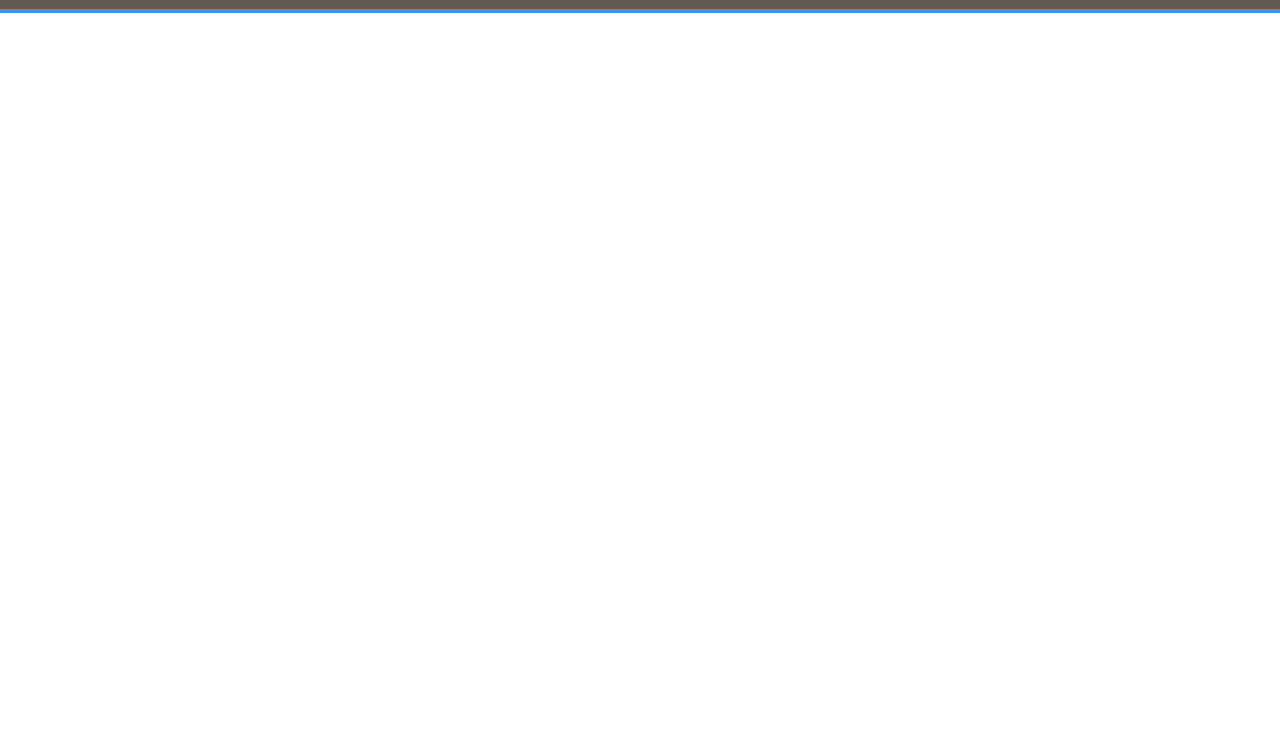
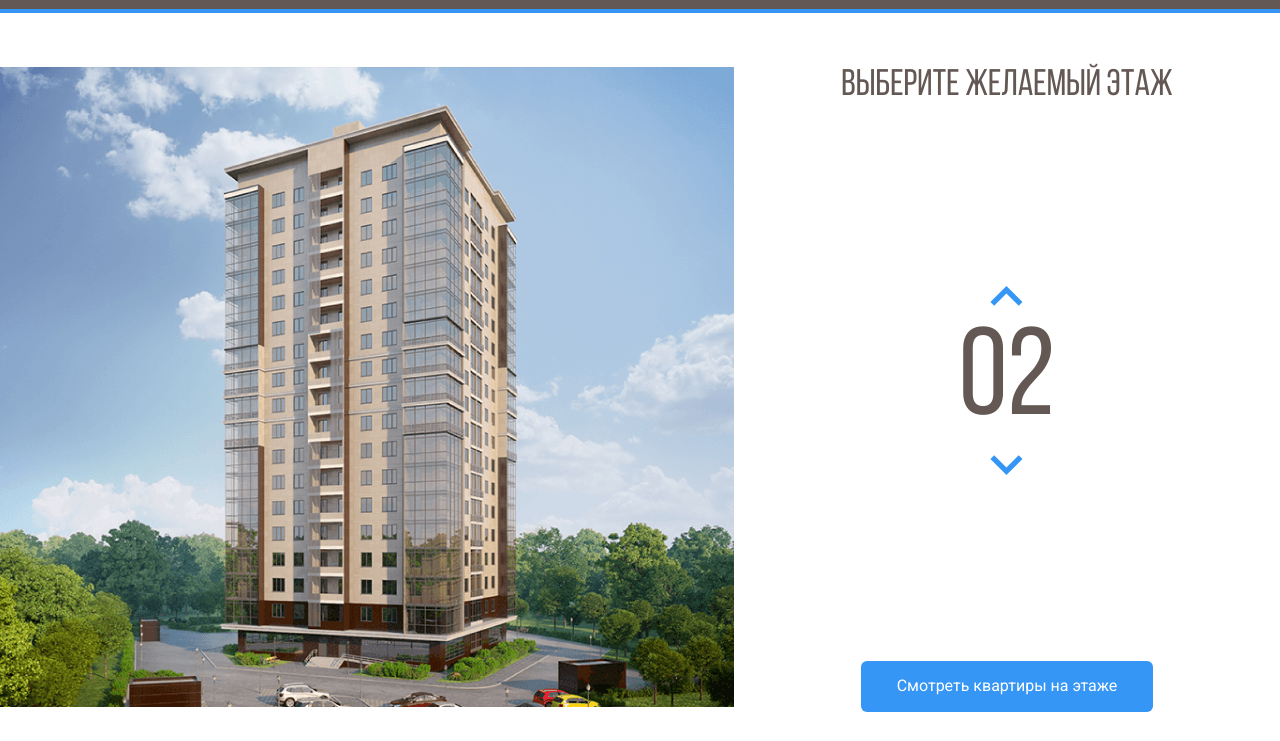
Before and after one commit to Nataly001/melody, a plain HTML site: page index.html in a window 1280 px wide. Shown: the part 59-800 px from the top of the page. Drawn offline with Linux system fonts and the light colour scheme.

Commit message:
Сверстали главную страницу

```diff
--- a/css/style.css
+++ b/css/style.css
@@ -1,3 +1,13 @@
+@font-face {
+  font-family: "Bebas Neue";
+  src: local("BebasNeueRegular"),
+    url("../fonts/BebasNeueRegular.woff2") format("woff2"),
+    url("../fonts/BebasNeueRegular.woff") format("woff");
+  font-weight: normal;
+  font-style: normal;
+  font-display: swap;
+}
+
 * {
   box-sizing: border-box;
 }
@@ -51,3 +61,58 @@ body {
   text-decoration: none;
   color: #fff;
 }
+.main {
+  max-width: 1280px;
+  margin: auto;
+  padding-top: 54px;
+  display: flex;
+}
+.main-info {
+  flex-grow: 1;
+  text-align: center;
+  display: flex;
+  flex-direction: column;
+  align-items: center;
+  justify-content: space-between;
+}
+.home-image path {
+  opacity: 0;
+  cursor: pointer;
+}
+.home-image path:hover {
+  opacity: 1;
+}
+.counter-group {
+  display: flex;
+  flex-direction: column;
+  align-items: center;
+}
+.counter-button {
+  cursor: pointer;
+  background-color: #fff;
+  border: none;
+}
+.counter-arrow-down {
+  transform: rotateX(180deg);
+}
+.main-title {
+  margin: 0;
+  font-family: "Bebas Neue", sans-serif;
+  font-weight: normal;
+  font-size: 37px;
+  line-height: 37px;
+  color: #635854;
+}
+.counter {
+  font-family: "Bebas Neue", sans-serif;
+  font-size: 124px;
+  color: #635854;
+}
+.button-primary {
+  background: #3596f5;
+  border-radius: 6px;
+  color: #fff;
+  border: none;
+  padding: 16px 36px;
+  cursor: pointer;
+}
--- a/index.html
+++ b/index.html
@@ -6,8 +6,8 @@
   <meta name="viewport" content="width=device-width, initial-scale=1.0">
   <title>ЖК Мелодия</title>
   <link rel="preconnect" href="https://fonts.googleapis.com">
-<link rel="preconnect" href="https://fonts.gstatic.com" crossorigin>
-<link href="https://fonts.googleapis.com/css2?family=Roboto:wght@400;700&display=swap" rel="stylesheet">
+  <link rel="preconnect" href="https://fonts.gstatic.com" crossorigin>
+  <link href="https://fonts.googleapis.com/css2?family=Roboto:wght@400;700&display=swap" rel="stylesheet">
   <link rel="stylesheet" href="css/normalize.css">
   <link rel="stylesheet" href="css/style.css">
 </head>
@@ -38,8 +38,51 @@
           <a class="navbar-phone"  href="tel:+78431234567">8 (843) 123-45-67</a>
       </div>
     </div>
+  </header>
 
-  </header>
+  <main class="main">
+    <div class="main-image">
+  <svg class="home-image" width="734" height="640" viewBox="0 0 734 640" fill="none" xmlns="http://www.w3.org/2000/svg" xmlns:xlink="http://www.w3.org/1999/xlink">
+    <rect width="734" height="640" fill="url(#pattern0)"/>
+    <defs>
+    <pattern id="pattern0" patternContentUnits="objectBoundingBox" width="1" height="1">
+    <use xlink:href="#image0_1_86" transform="translate(-0.00408719) scale(0.0013624 0.0015625)"/>
+    </pattern>
+    <image id="image0_1_86" width="740" height="640" xlink:href="img/home.png"/>
+    </defs>
+    <path d="M222 533L442.8 541L512 527.3V549L443.5 568.7L222 557.7V533Z" fill="#3595F6" fill-opacity="0.75"/>
+    <path d="M223 532V507L443.3 510.3L513 507V527L443.7 540L223 532Z" fill="#3595F6" fill-opacity="0.75"/>
+    <path d="M223 506V481H444H513V504L445 511L223 506Z" fill="#3595F6" fill-opacity="0.75"/>
+    <path d="M223 482V457L444.3 453.3L512 460V482H444" fill="#3595F6" fill-opacity="0.75"/>
+    <path d="M223 456V430L444.5 426.7L513 437.7V459L444 452.3L223 456Z" fill="#3595F6" fill-opacity="0.75"/>
+    <path d="M222 429V405.3L443 393L514 416V437.3L443 425L222 429Z" fill="#3595F6" fill-opacity="0.75"/>
+    <path d="M222 407V382L444.2 365.7L514 394.3V415L443.7 393.3L222 407Z" fill="#3595F6" fill-opacity="0.75"/>
+    <path d="M222 382V357L444.5 336.7L514 373.3V394L442 365.3L222 382Z" fill="#3595F6" fill-opacity="0.75"/>
+    <path d="M222 356V332L445 307.3L514 351.3V373L444.7 335L222 356Z" fill="#3595F6" fill-opacity="0.75"/>
+    <path d="M222 331V307L444.5 278.3L514 329.3V350L443.7 307.7L222 331Z" fill="#3595F6" fill-opacity="0.75"/>
+    <path d="M221 307V283L443.3 250L514 309.3V329L444 278.3L221 307Z" fill="#3595F6" fill-opacity="0.75"/>
+    <path d="M222 282V258L443.2 223L513 287V308L444.3 249.7L222 282Z" fill="#3595F6" fill-opacity="0.75"/>
+    <path d="M222 258V233L444.3 195L513 265.3V286L444 222L222 258Z" fill="#3595F6" fill-opacity="0.75"/>
+    <path d="M222 232V207L442.8 163.3L513 242.3V265L444 191.7L222 232Z" fill="#3595F6" fill-opacity="0.75"/>
+    <path d="M223 208V183L443 135L513 220V243L442.3 163.7L223 208Z" fill="#3595F6" fill-opacity="0.75"/>
+    <path d="M222 183V158L441.8 106L513 198.3V221L443.3 134.7L222 183Z" fill="#3595F6" fill-opacity="0.75"/>
+    <path d="M222 158V132L444 75.3L513 177V198L443.7 106.3L222 158Z" fill="#3595F6" fill-opacity="0.75"/>
+    </svg>
+    </div>
+    <div class="main-info">
+    <h2 class="main-title">Выберите желаемый этаж</h2>
+    <div class="counter-group">
+      <button class="counter-button counter-up">
+        <img class="counter-arrow counter-arrow-up" src="img/arrow.svg" alt="arrow-up">
+      </button>
+      <span class="counter">02</span>
+      <button class="counter-button counter-down">
+        <img class="counter-arrow counter-arrow-down" src="img/arrow.svg" alt="arrow-down">
+      </button>
+    </div>
+    <button class="button button-primary">Смотреть квартиры на этаже</button>
+  </div>
+  </main>
 
 </body>
 </html>
```
Also changed, not shown: fonts/BebasNeueRegular.woff (added), fonts/BebasNeueRegular.woff2 (added), img/Group 3.svg (added), img/arrow.svg (added), img/home.png (added).
